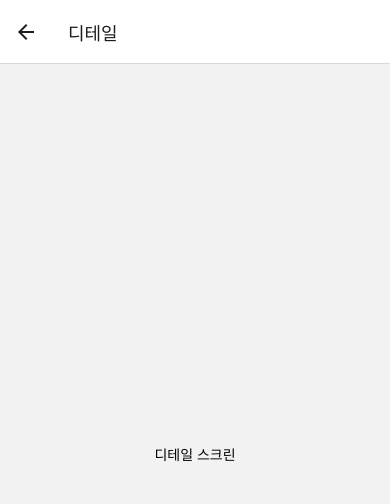
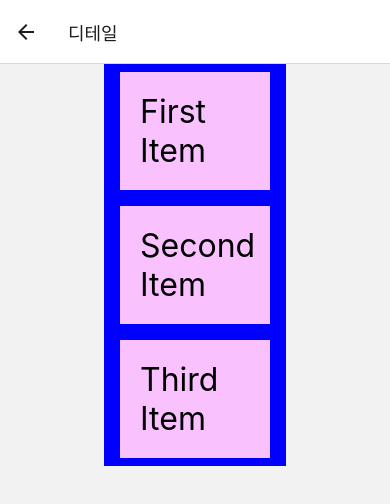
Before and after one commit to CodeBlue007/Kyukeoton-FE, a React Native app: screen /Details in a window 390 px wide. Shown: the top 504 px of the page. Built offline with nearby package versions, Linux system fonts and the light colour scheme.

Commit message:
[add] 버튼

```diff
--- a/App.js
+++ b/App.js
@@ -1,7 +1,6 @@
 // import { StatusBar } from 'expo-status-bar';
 // import { StyleSheet,Button,Alert, Text, View } from 'react-native';
 // import Navigation from './pages/navigation/index';
-
 import * as React from "react";
 import Navigation from "./pages/navigation/index";
 
--- a/pages/navigation/index.js
+++ b/pages/navigation/index.js
@@ -10,15 +10,17 @@ const Navigation = ()=>{
         <NavigationContainer>
         <Stack.Navigator initialRouteName="Home">
           <Stack.Screen
-            name="Home"
-            component={HomeScreen}
-            options={{ title: "홈" }}
-          />
+              name="Home"
+              component={HomeScreen}
+              options={{ title: "메인",headerStyle:{backgroundColor:'red'},headerTintColor:'blue',headerTitleStyle:{fontSize:'30px'}}}
+            />
+
           <Stack.Screen
             name="Details"
             component={DetailsScreen}
-            options={{ title: "디테일" }}
+            options={{ title: "디테일",headerBackVisible:false}}
           />
+
         </Stack.Navigator>
       </NavigationContainer>
     )
--- /dev/null
+++ b/pages/screens/screen1/components/Button.js
@@ -0,0 +1,29 @@
+import React from 'react'
+import { StyleSheet, TouchableOpacity, Text } from "react-native";
+
+const Button = ({num}) => {
+  return (
+    <TouchableOpacity
+    style={styles.button}
+    onPress={() => alert("Click!")}
+      >
+        <Text style={{ fontSize: 24, color: "white",textAlign:'center' }}>{num}</Text>
+    </TouchableOpacity>
+  )
+}
+
+export default Button
+
+
+const styles = StyleSheet.create({
+    button:{
+        backgroundColor: "#4B778D",
+        padding: 18,
+        margin: 10,
+        borderRadius: 8,
+        width:250,
+        display:'flex',
+        justifyContent:'center',
+
+    }
+  });
--- a/pages/screens/screen1/index.js
+++ b/pages/screens/screen1/index.js
@@ -1,16 +1,25 @@
 import { useCallback } from "react";
-import { Text, TouchableHighlight, View } from "react-native";
+import {Text, TouchableHighlight, View } from "react-native";
+import Button from "./components/Button";
 
 function HomeScreen({ navigation }) {
     const onClick = useCallback(() => {
       navigation.navigate("Details");
     }, [navigation]);
 
+    const a =1
+    const b = 2
+    const c =3
+
+
     return (
-      <View style={{ flex: 1, alignItems: "center", justifyContent: "center" }}>
+      <View style={{ flex: 1, alignItems: "center", justifyContent: "center" ,backgroundColor:'red'}}>
         <TouchableHighlight onPress={onClick}>
           <Text>홈 스크린</Text>
         </TouchableHighlight>
+        <Button num={a}/>
+        <Button num={b}/>
+        <Button num={c}/>
       </View>
     );
   }
--- a/pages/screens/screen2/index.js
+++ b/pages/screens/screen2/index.js
@@ -1,18 +1,99 @@
 import { useCallback } from "react";
 import { Text, TouchableHighlight, View } from "react-native";
+import React, {useState} from 'react';
+import {
+  FlatList,
+  SafeAreaView,
+  StatusBar,
+  StyleSheet,
+  TouchableOpacity,
+} from 'react-native';
+
+
+
+const ItemData = [
+  {
+    id: 'bd7acbea-c1b1-46c2-aed5-3ad53abb28ba',
+    title: 'First Item',
+  },
+  {
+    id: '3ac68afc-c605-48d3-a4f8-fbd91aa97f63',
+    title: 'Second Item',
+  },
+  {
+    id: '58694a0f-3da1-471f-bd96-145571e29d72',
+    title: 'Third Item',
+  },
+];
+
+const Item = ({item, onPress, backgroundColor, textColor}) => (
+  <TouchableOpacity onPress={onPress} style={[styles.item, {backgroundColor}]}>
+    <Text style={[styles.title, {color: textColor}]}>{item.title}</Text>
+  </TouchableOpacity>
+);
 
 function DetailsScreen({ navigation }) {
+
+  const [selectedId, setSelectedId] = useState();
+
     const onClick = useCallback(() => {
       navigation.navigate("Home");
     }, [navigation]);
 
+
+    const renderItem = ({item}) => {
+      const backgroundColor = item.id === selectedId ? '#6e3b6e' : '#f9c2ff';
+      const color = item.id === selectedId ? 'white' : 'black';
+
+      return (
+        <Item
+          item={item}
+          onPress={() => setSelectedId(item.id)}
+          backgroundColor={backgroundColor}
+          textColor={color}
+        />
+      );
+    };
+
     return (
-      <View style={{ flex: 1, alignItems: "center", justifyContent: "center" }}>
-        <TouchableHighlight onPress={onClick}>
-          <Text>디테일 스크린</Text>
-        </TouchableHighlight>
-      </View>
+      <SafeAreaView>
+        <FlatList
+         style={styles.container}
+          data={ItemData}
+          renderItem={renderItem}
+          keyExtractor={item => item.id}
+          extraData={selectedId}
+        />
+      </SafeAreaView>
     );
+    // return (
+    //   <View style={{ flex: 1, alignItems: "center", justifyContent: "center" }}>
+    //     <TouchableHighlight onPress={onClick}>
+    //       <Text>디테일 스크린</Text>
+    //     </TouchableHighlight>
+    //   </View>
+    // );
   }
 
+
+  const styles = StyleSheet.create({
+    container: {
+      display:'flex',
+      marginTop: StatusBar.currentHeight || 0,
+      backgroundColor:'blue',
+      flexDirection:'row',
+      margin:'auto'
+    },
+    item: {
+      padding: 20,
+      marginVertical: 8,
+      marginHorizontal: 16,
+      width:150,
+      flexDirection: 'row'
+    },
+    title: {
+      fontSize: 32,
+    },
+  });
+
 export default DetailsScreen
```
Also changed, not shown: package.json (+5 -2 lines), 2 other files (tests, documents, lock files or other folders).
